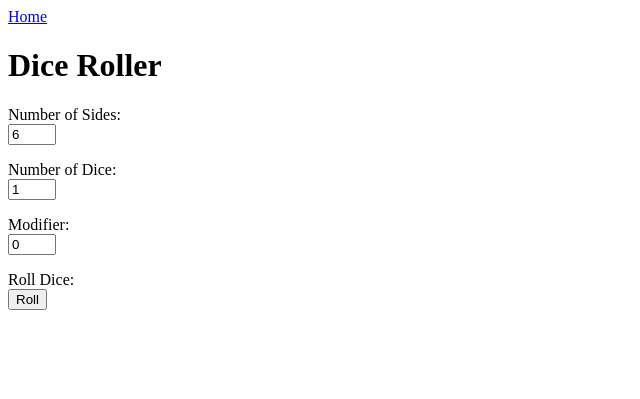
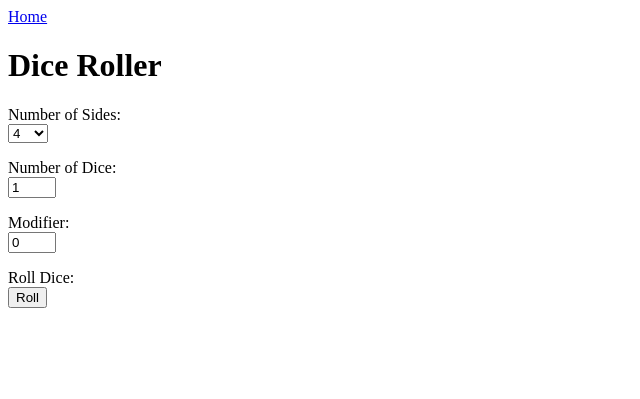
Before and after one commit to Fladolcetta/DnD, a Flask app: page /roll in a window 1280 px wide. Shown: the top 399 px of the page, without its empty margins (0-640 px from the left). Run offline with Flask 3, Linux system fonts and the light colour scheme.

Commit message:
Add num sides dropdown

```diff
--- a/templates/roll.html
+++ b/templates/roll.html
@@ -4,6 +4,14 @@
     <meta charset="UTF-8">
     <title>Frank's Dnd Tool - {{ subtitle }}</title>
 </head>
+<style>
+    select {
+        width: 40px;
+    }
+    input[type="number"] {
+        width: 40px;
+    }
+</style>
 <body>
     <a href="/">Home</a>
 
@@ -11,7 +19,15 @@
     <form>
         <p>
             <label for="num_sides">Number of Sides:</label><br>
-            <input type="number" name="num_sides" value={{num_sides}} min="0" style="width:40px">
+            <select id="num_sides" name="num_sides">
+                <option value="4">4</option>
+                <option value="6">6</option>
+                <option value="8">8</option>
+                <option value="10">10</option>
+                <option value="12">12</option>
+                <option value="20">20</option>
+                <option value="100">100</option>
+            </select>
         </p>
         <p>
             <label for="num_dice">Number of Dice:</label><br>
```
